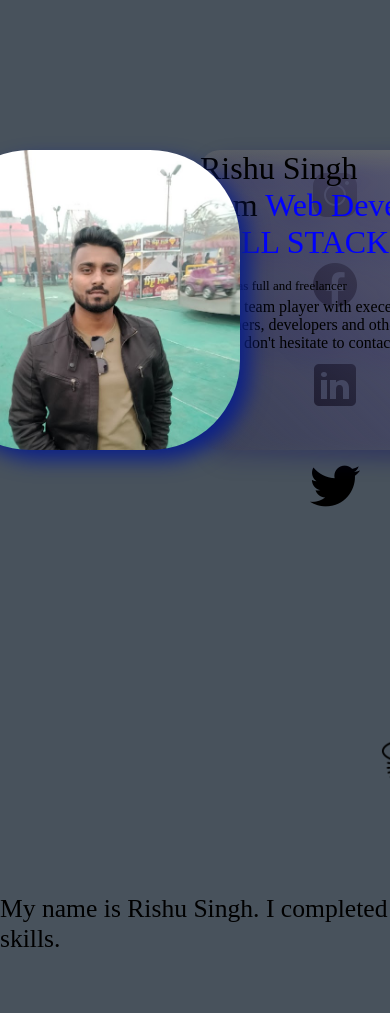
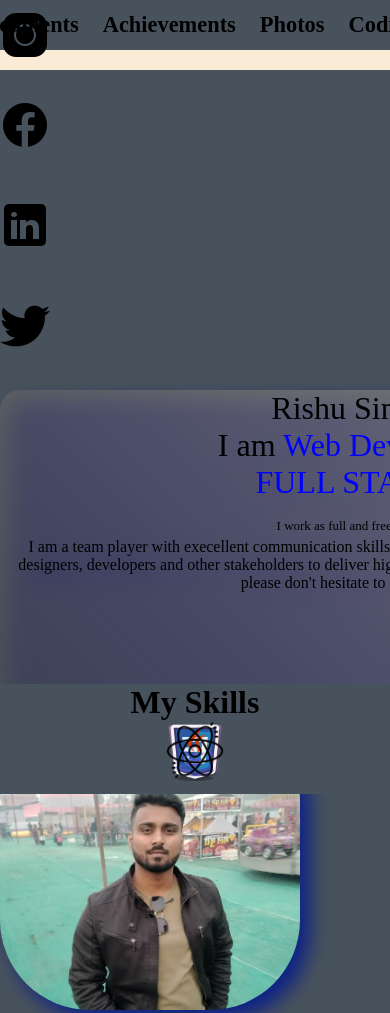
Before and after one commit to Rish620/portfolio, a plain HTML site: page index.html in a window 390 px wide. Shown: the top 1013 px of the page. Drawn offline with Linux system fonts and the light colour scheme; files whose address does not match are found by name.

Commit message:
Add files via upload

```diff
--- a/practice2.css
+++ b/practice2.css
@@ -235,7 +235,7 @@ p:hover {
   background-color:  rgb(72, 82, 92);
   position: absolute;
   top: 160px;
-  right: 30px;
+  left: 30px;
 
 }
 
@@ -281,3 +281,51 @@ p:hover {
 #intro{
   font-size: medium;
 }
+/* CSS for small screens */
+@media screen and (max-width: 768px) {
+  #nav {
+    width: 100%;
+  }
+
+  main {
+    width: 100%;
+    text-align: center;
+  }
+
+  #main2_pic {
+    position: static;
+    margin-top: 20px; /* Adjust as needed */
+    margin-bottom: 20px; /* Adjust as needed */
+  }
+
+  #rishu {
+    position: static;
+    margin-top: 20px; /* Adjust as needed */
+    margin-bottom: 20px; /* Adjust as needed */
+  }
+
+  .center {
+    width: 100%;
+  }
+
+  #skills {
+    width: 100%;
+    text-align: center;
+  }
+
+  #pic1,
+  #pic2,
+  #pic3,
+  #pic4,
+  #pic5 {
+    right: auto;
+    left: 50%; /* Adjust as needed */
+    transform: translateX(-50%);
+  }
+
+  #social {
+    position: static;
+    margin-top: 20px; /* Adjust as needed */
+    margin-bottom: 20px; /* Adjust as needed */
+  }
+}
```
